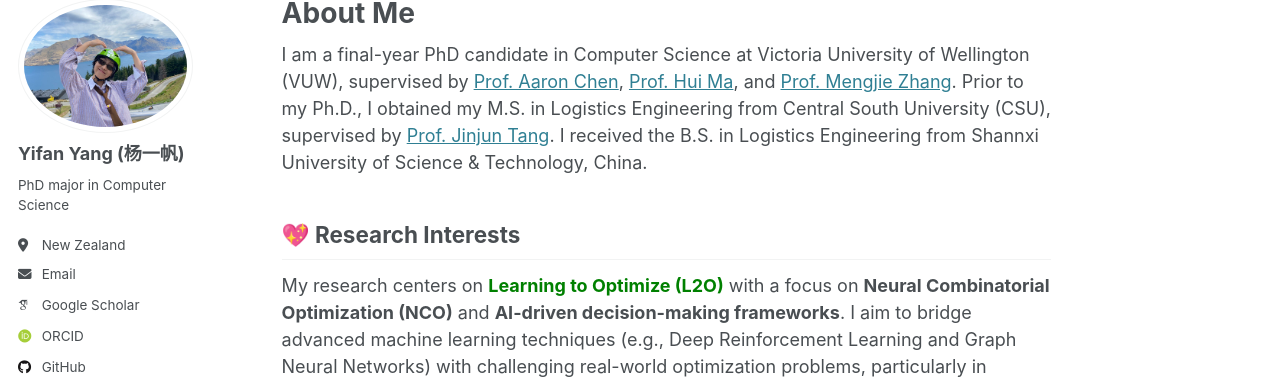
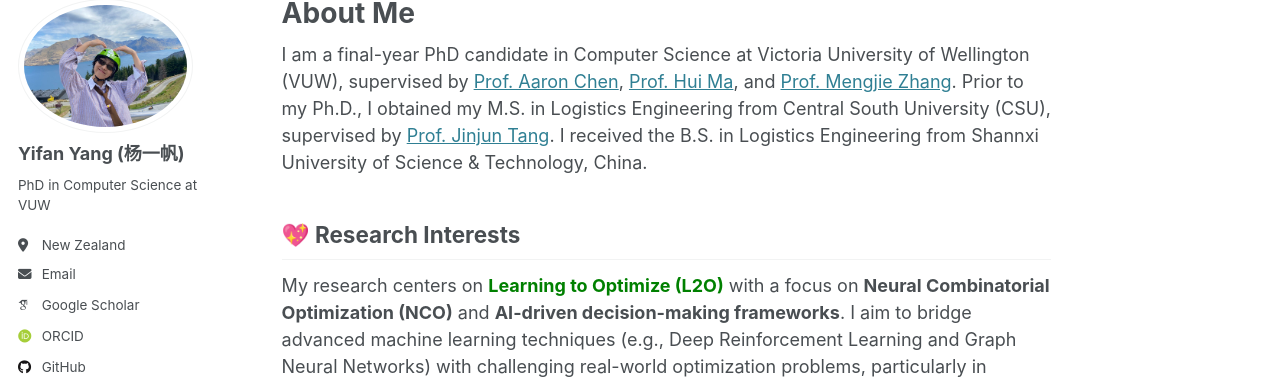
Before and after one commit to YifanYang1995/YifanYang1995.github.io, a Jekyll site: the page built from _pages/about.md, in a window 1280 px wide. Shown: the part 107-486 px from the top of the page. Built offline with Jekyll 4.4.1, drawn with Linux system fonts in a browser that asks for light colours; emoji names are drawn with the system emoji font; some web fonts are replaced.

Commit message:
Update _config.yml

```diff
--- a/_config.yml
+++ b/_config.yml
@@ -25,7 +25,7 @@ author:
   avatar           : "16.jpg"
   name             : "Yifan Yang (杨一帆)"
   pronouns         : # example: "she/her"
-  bio              : "PhD major in Computer Science"
+  bio              : "PhD in Computer Science at VUW"
   location         : "New Zealand"
   employer         : # "Red Brick University"
   uri              : # URL
```
